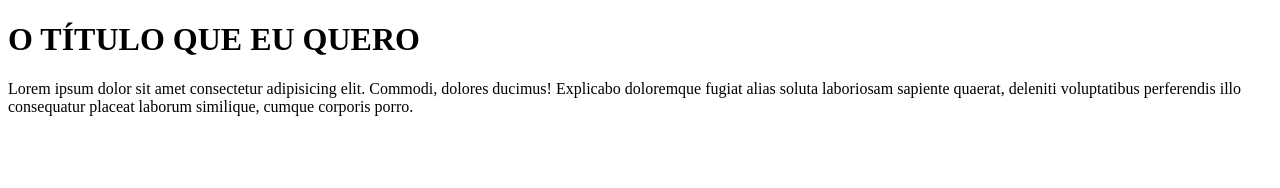
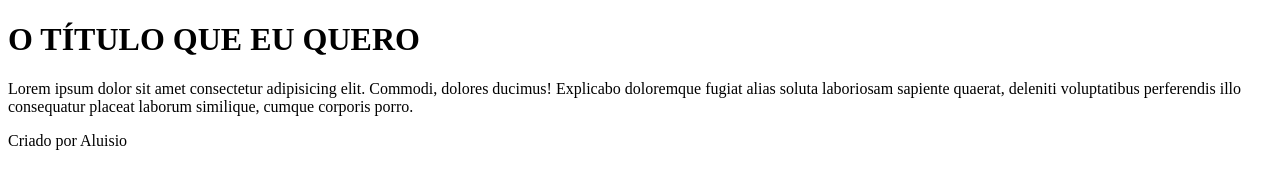
Before and after one commit to Bruno-Costa-fig/teste-clamed, a plain HTML site: page index.html in a window 1280 px wide. Drawn offline with Linux system fonts and the light colour scheme.

Commit message:
criando div Aluisio

```diff
--- a/index.html
+++ b/index.html
@@ -11,5 +11,8 @@
         doloremque fugiat alias soluta laboriosam sapiente quaerat, deleniti voluptatibus perferendis
         illo consequatur placeat laborum similique, cumque corporis porro.
     </p>
+    <div>
+        <span>Criado por Aluisio</span>
+    </div>
 </body>
 </html>
```
